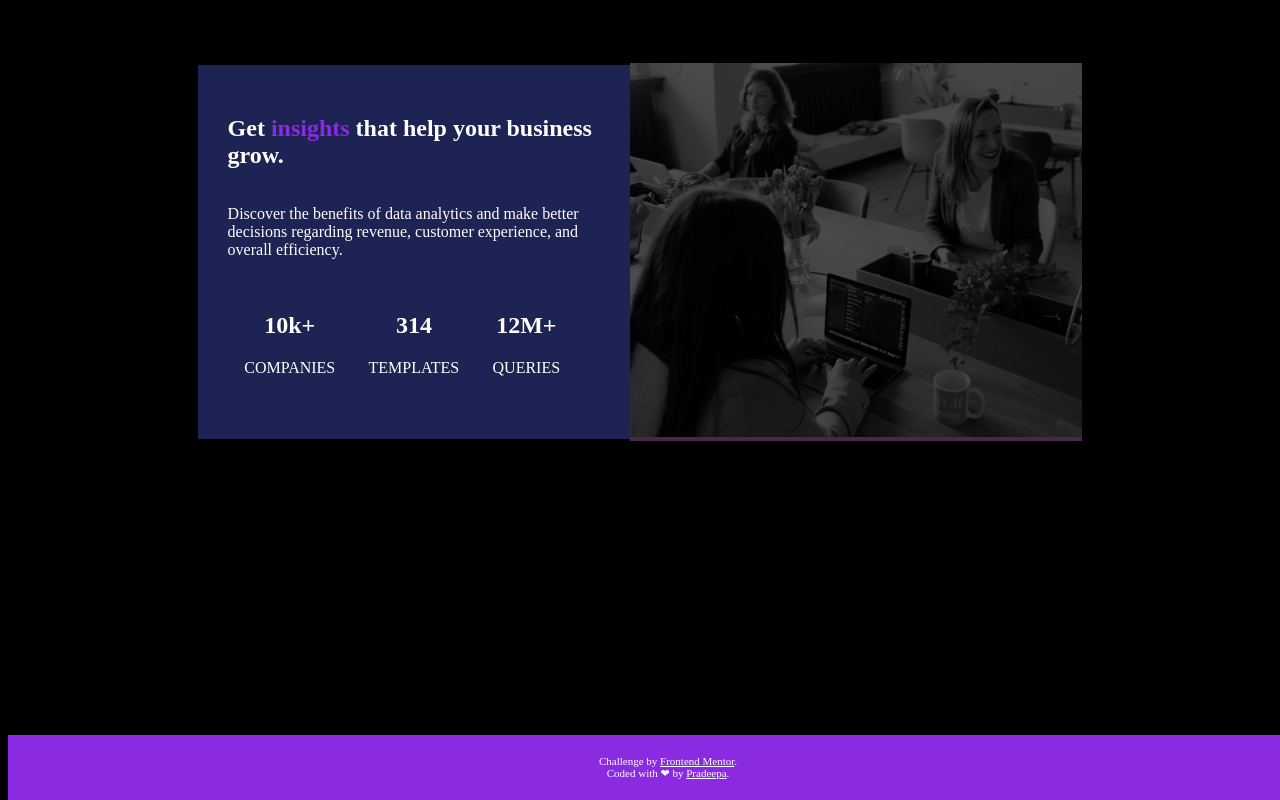
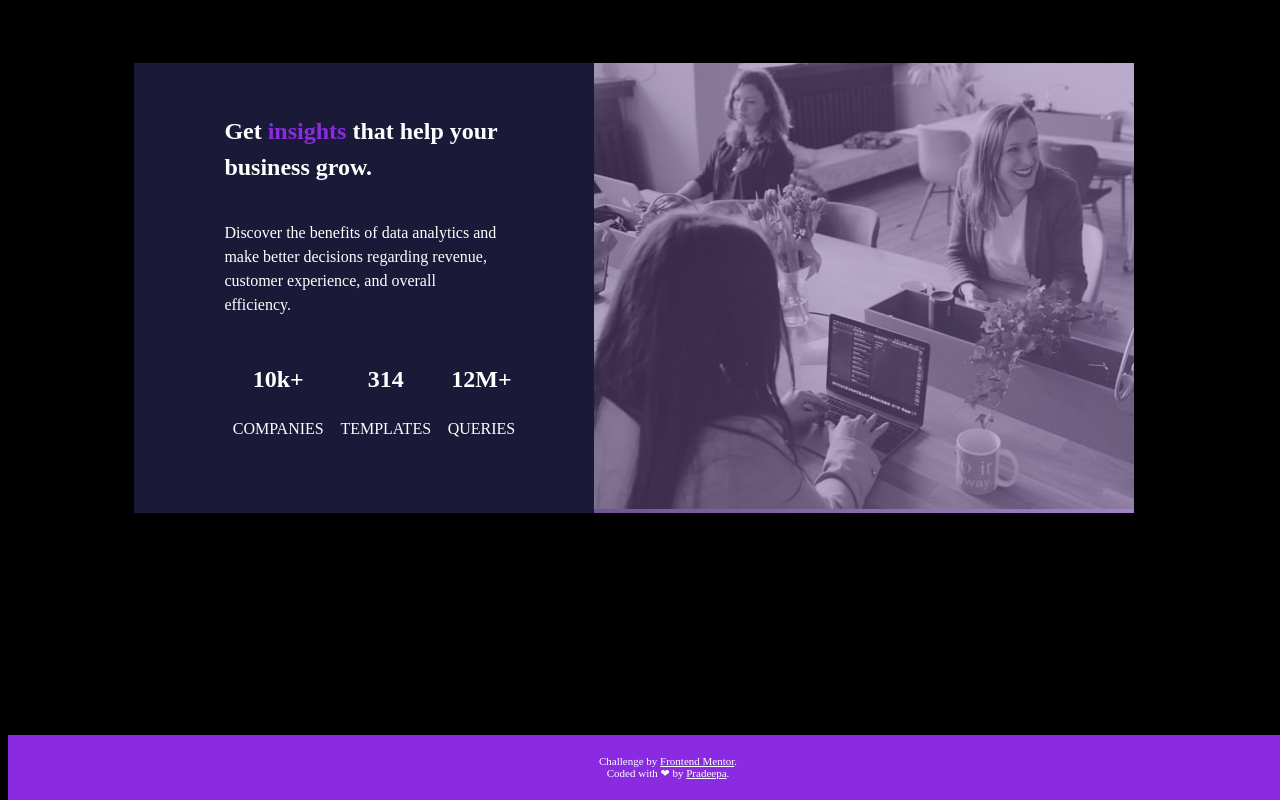
Before and after one commit to pradeepa45/stats-preview-card, a PHP site: page / in a window 1280 px wide. Run offline with PHP 8.4, Linux system fonts and the light colour scheme.

Commit message:
desktop version adjusted

```diff
--- a/index.php
+++ b/index.php
@@ -4,14 +4,16 @@
 <head>
     <meta charset="UTF-8">
     <meta name="viewport" content="width=device-width, initial-scale=1.0">
-  <!-- displays site properly based on user's device -->
 
     <link rel="icon" type="image/png" sizes="32x32" href="./images/favicon-32x32.png">
 
     <title>Frontend Mentor | Stats preview card component</title>
 
-  <!-- Feel free to remove these styles or customise in your own stylesheet 👍 -->
     <style>
+        :root {
+            --color-darkblue: #1b1b32;
+        }
+
         .attribution {
             font-size: 11px;
             text-align: center;
@@ -31,10 +33,11 @@
         .main-box {
             display: flex;
             color: white;
-      margin-right: 15%;
-      margin-left: 15%;
+            margin-right: 10%;
+            margin-left: 10%;
             margin-top: 5%;
             align-items: center;
+            justify-content: stretch;
         }
 
         body {
@@ -42,8 +45,11 @@
         }
 
         .image {
-      height: 374px;
-      width: auto;
+            background: hsl(259°, 37%, 48%);
+            z-index: 1;
+            height: auto;
+            opacity: 0.5;
+            flex-shrink: 2;
         }
 
         .insights {
@@ -53,9 +59,30 @@
         .main-text {
             display: flex;
             flex-direction: column;
-      background-color:#1d2352;
-      /* margin-top: 20px; */
+            background: #fff;
+            background: hsl(244, 38%, 16%);
+            line-height: 1.5;
             padding: 30px;
+            align-self: stretch;
+            width: 400px;
+
+        }
+
+        #heading {
+            padding-left: 60px;
+            padding-right: 60px;
+        }
+
+        .imgcontainer {
+            position: relative;
+            background-size: cover;
+            background-repeat: no-repeat;
+            background-position: center center;
+            align-self: stretch;
+            background: var(--color-darkblue);
+            background-image: linear-gradient(115deg,
+                    rgba(113, 76, 148, 0.8),
+                    rgba(180, 145, 221, 0.877))
         }
 
         .one-more {
@@ -65,32 +92,37 @@
 
         .lbox {
             text-align: center;
-      padding: calc(200px / 12);
+            padding: calc(100px/12);
+        }
+        .lbox:first-of-type{
+            margin-left: 60px;
         }
 
-    div .imgcontainer {
-      background-color: violet;
-      opacity: 0.3;
-      z-index: 1;
+        #text {
+            padding-left: 60px;
+            padding-right: 60px;
+        }
 
-    }
-    @media screen and (max-width: 575px){
-      .main-box{
+        @media screen and (max-width: 575px) {
+            .main-box {
                 flex-direction: column-reverse;
                 margin: 10%;
                 justify-items: center;
                 border-radius: 15%;
             }
-      .one-more{
+
+            .one-more {
                 flex-direction: column;
             }
-      .image{
-        width: 100%;
-        height: auto;
+
+            .image {
+                position: relative;
             }
-      .main-text{
+
+            .main-text {
                 text-align: center;
             }
+
         }
     </style>
 </head>
@@ -99,9 +131,9 @@
 
     <div class='main-box'>
         <div class="main-text">
-      <h2>Get <span class="insights">insights</span> that help your business grow.</h2>
+            <h2 id="heading">Get <span class="insights">insights</span> that help your business grow.</h2>
 
-      <p> Discover the benefits of data analytics and make better decisions regarding revenue, customer
+            <p id="text"> Discover the benefits of data analytics and make better decisions regarding revenue, customer
                 experience, and overall efficiency.</p>
 
             <div class="one-more">
@@ -120,14 +152,14 @@
             </div>
         </div>
         <div class="imgcontainer">
-      <img src="images\image-header-desktop.jpg" class="image">
+            <img class="image" src='./images/image-header-desktop.jpg'>
         </div>
     </div>
 
     <footer class="attribution">
         Challenge by <a href="https://www.frontendmentor.io?ref=challenge" target="_blank">Frontend Mentor</a>.
         <br />
-    Coded with ❤ by <a href="#">Pradeepa</a>.
+        Coded with &#10084; by <a href="#">Pradeepa</a>.
     </footer>
 </body>
 
```
Also changed, not shown: index.html (+39 -25 lines). Lines whose indentation alone changed are shown as unchanged.
